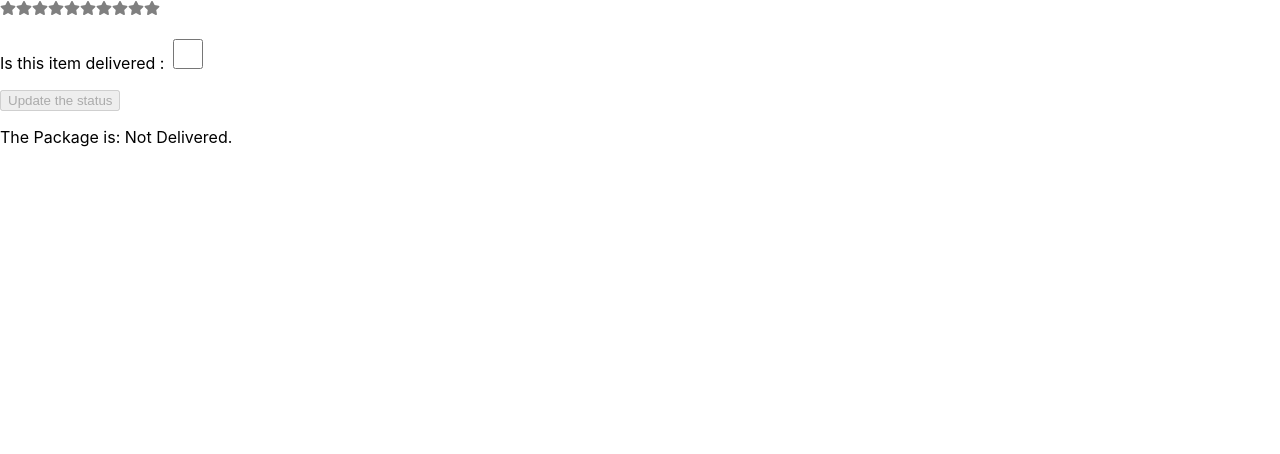
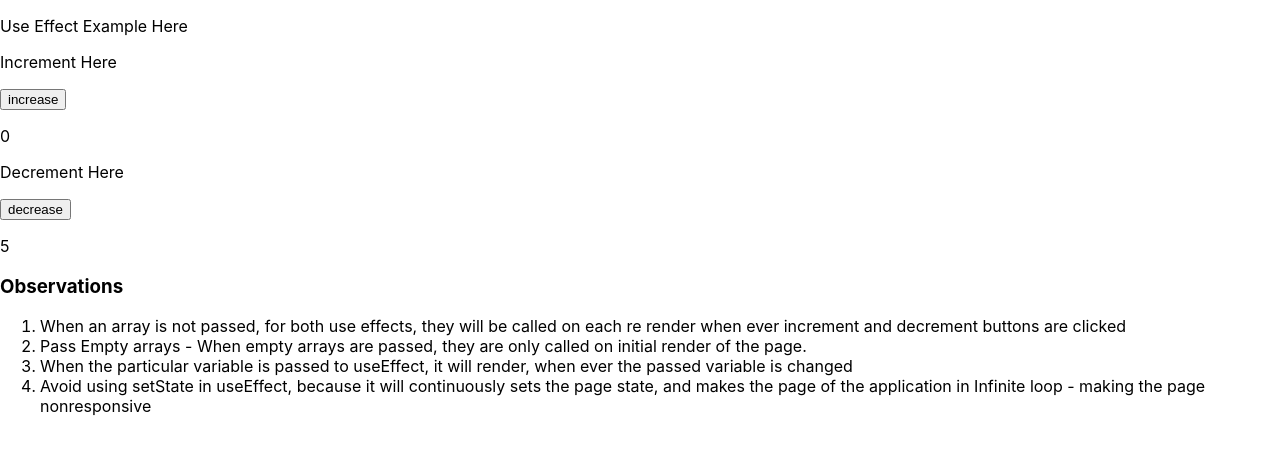
Before and after one commit to githubakarsh/react-hooks-example, a React (Create React App) app: page / in a window 1280 px wide. Shown: the top 454 px of the page. Built offline with nearby package versions, Linux system fonts and the light colour scheme.

Commit message:
use effect : example 1 with observations

```diff
--- a/src/App.js
+++ b/src/App.js
@@ -1,12 +1,14 @@
 import UseStateHookExample from "./hooks/UseStateHookExample";
 import Star from './starComponent/Star';
+import UseEffectHookExample from './hooks/useeffect/UseEffectHookExample';
 
 
 function App() {
   return (
     <div >
-      <Star totalStars={10}/>
-     <UseStateHookExample />
+      {/* <Star totalStars={5}/>
+      <UseStateHookExample /> */}
+      <UseEffectHookExample />
     </div>
   );
 }
--- /dev/null
+++ b/src/hooks/useeffect/Example1.js
@@ -0,0 +1,81 @@
+import { useState, useEffect } from 'react';
+
+const Example1 = () => {
+    /**
+     * here the useEffect is passed with only one argument that is function.
+     * it will always be called when ever a page re renders.
+     * this example shows how it works
+     */
+    const [increment, setIncrement] = useState(0);
+    const [decrement, setDecrement] = useState(5);
+
+    /**
+     * Observation 1
+
+    useEffect(() => {
+        console.log("incremet use Effect");
+    });
+
+    useEffect(() => {
+        console.log("decrement use Effect");
+    })
+    */
+
+
+    /**
+     * Observation 2.
+     *
+     * useEffect(() => {
+        console.log("incremet use Effect");
+    }, []);
+
+    useEffect(() => {
+        console.log("decrement use Effect");
+    }, [])
+     */
+
+
+    /** */
+    useEffect(() => {
+        console.log("incremet use Effect");
+    }, [increment]);
+
+    useEffect(() => {
+        console.log("decrement use Effect");
+    }, [decrement])
+
+
+    return <section>
+        <article>
+        <p>Increment Here</p>
+        <button onClick={() => {setIncrement(increment + 1)}}>increase</button>
+        <p>{increment}</p>
+    </article>
+
+    <article>
+        <p>Decrement Here</p>
+        <button onClick={() => {setDecrement(decrement - 1)}}>decrease</button>
+        <p>{decrement}</p>
+    </article>
+
+    <p>
+        <h3> Observations </h3>
+        <ol>
+            <li>When an array is not passed, for both use effects, they will be called on each re render
+                when ever increment and decrement buttons are clicked</li>
+            <li>
+                Pass Empty arrays - When empty arrays are passed, they are only called on initial render of the page.
+            </li>
+            <li>
+                When the particular variable is passed to useEffect, it will render, when ever the passed variable is changed
+            </li>
+            <li>
+                Avoid using setState in useEffect, because it will continuously sets the page state, and makes the page of the application in
+                Infinite loop - making the page nonresponsive
+            </li>
+        </ol>
+    </p>
+    </section>
+}
+
+export default Example1;
--- /dev/null
+++ b/src/hooks/useeffect/UseEffectHookExample.js
@@ -0,0 +1,18 @@
+import { useEffect } from 'react';
+import Example1 from './Example1';
+
+const UseEffectHookExample = () => {
+    useEffect(() => {
+        document.title = 'Use Effect Example';
+    }, []);
+    return <div>
+        <section>
+            <article>
+                <p>Use Effect Example Here</p>
+                <Example1 />
+            </article>
+        </section>
+    </div>
+}
+
+export default UseEffectHookExample;
--- a/src/starComponent/Star.js
+++ b/src/starComponent/Star.js
@@ -4,9 +4,17 @@ import { useState } from 'react';
 
 const Star = ({totalStars}) => {
     const [selectedStars, setSelectedStars] = useState(false);
-    return createArray(totalStars).map((n, i) => {
-       return  <StarComponent selected={selectedStars > i} key={i} onClick={() => setSelectedStars(i + 1)}/>
-    });
+
+    const onSelectedStars = (i) => {
+        i > 0 ? setSelectedStars(i + 1) : setSelectedStars(false);
+    }
+
+    return <div>{createArray(totalStars).map((n, i) => {
+       return  <StarComponent selected={selectedStars > i} key={i} onClick={() => onSelectedStars(i) }/>
+    })
+}
+{selectedStars && <p>Rating {totalStars} out of {selectedStars}</p>}
+</div>
 }
 
 Star.defaultProps = {
```
